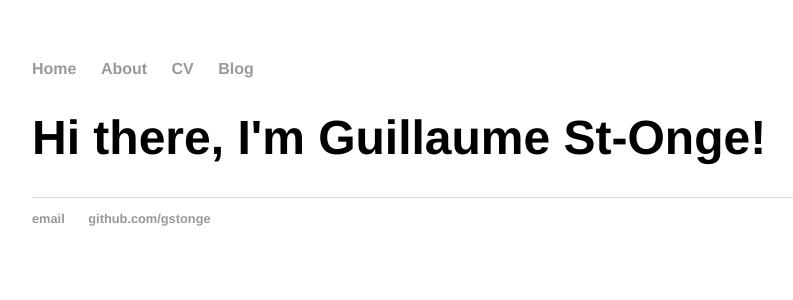
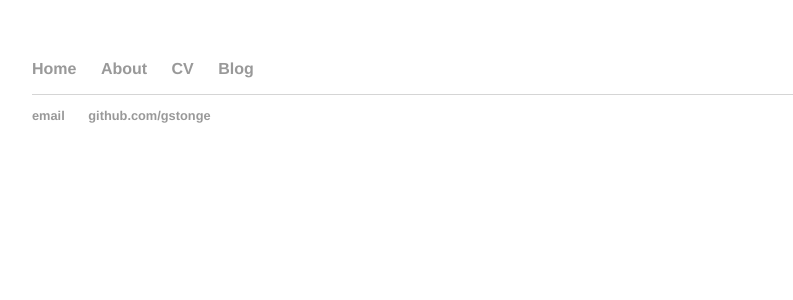
Before and after one commit to gstonge/gstonge.github.io, a Jekyll site: the page built from index.html, in a window 1280 px wide. Shown: the top 300 px of the page, without its empty margins (160-953 px from the left). Built offline with Jekyll 4.4.1, drawn with Linux system fonts in a browser that asks for light colours.

Commit message:
Update index.html

```diff
--- a/index.html
+++ b/index.html
@@ -1,30 +1,4 @@
-<!DOCTYPE html>
-<html>
-	<head>
-		<title>Guillaume St-Onge</title>
-		<!-- link to main stylesheet -->
-		<link rel="stylesheet" type="text/css" href="/css/main.css">
-	</head>
-
-	<body>
-		<nav>
-    		<ul>
-        		<li><a href="/">Home</a></li>
-	        	<li><a href="/about">About</a></li>
-        		<li><a href="/cv">CV</a></li>
-        		<li><a href="/blog">Blog</a></li>
-    		</ul>
-		</nav>
-		<div class="container">
-    		<div class="blurb">
-        		<h1>Hi there, I'm Guillaume St-Onge!</h1>
-    		</div><!-- /.blurb -->
-		</div><!-- /.container -->
-		<footer>
-    		<ul>
-        		<li><a href="mailto:guillaume.st-onge.4@ulaval.ca">email</a></li>
-        		<li><a href="https://github.com/gstonge">github.com/gstonge</a></li>
-			</ul>
-		</footer>
-	</body>
-</html>
+---
+layout: default
+title: Guillaume St-Onge
+---
```
